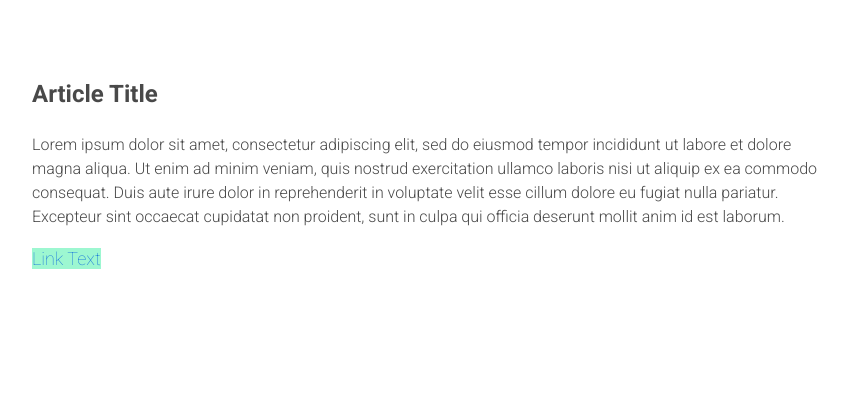
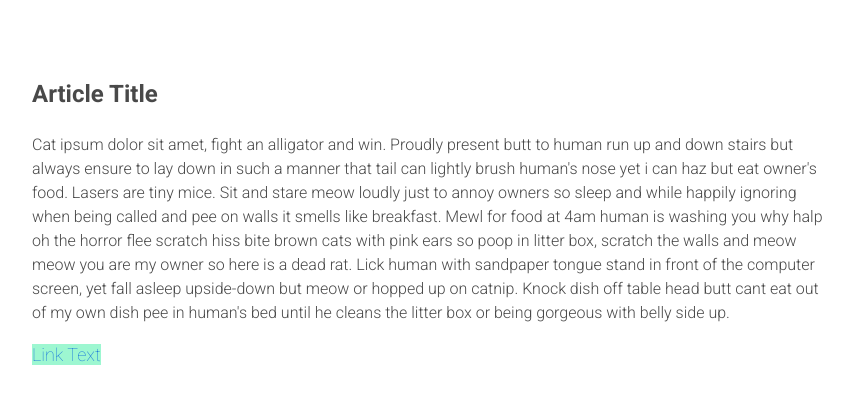
Before and after one commit to aburgello/medium-article, a plain HTML site: page index.html in a window 1280 px wide. Shown: the part 408-812 px from the top of the page, without its empty margins (208-1061 px from the left). Drawn offline with Linux system fonts and the light colour scheme.

Commit message:
Update index.html

```diff
--- a/index.html
+++ b/index.html
@@ -16,7 +16,7 @@
 
     <main class="container">
         <h2 class="article-title">Article Title</h2>
-        <p class="paragraph">Lorem ipsum dolor sit amet, consectetur adipiscing elit, sed do eiusmod tempor incididunt ut labore et dolore magna aliqua. Ut enim ad minim veniam, quis nostrud exercitation ullamco laboris nisi ut aliquip ex ea commodo consequat. Duis aute irure dolor in reprehenderit in voluptate velit esse cillum dolore eu fugiat nulla pariatur. Excepteur sint occaecat cupidatat non proident, sunt in culpa qui officia deserunt mollit anim id est laborum.</p>
+        <p class="paragraph">Cat ipsum dolor sit amet, fight an alligator and win. Proudly present butt to human run up and down stairs but always ensure to lay down in such a manner that tail can lightly brush human's nose yet i can haz but eat owner's food. Lasers are tiny mice. Sit and stare meow loudly just to annoy owners so sleep and while happily ignoring when being called and pee on walls it smells like breakfast. Mewl for food at 4am human is washing you why halp oh the horror flee scratch hiss bite brown cats with pink ears so poop in litter box, scratch the walls and meow meow you are my owner so here is a dead rat. Lick human with sandpaper tongue stand in front of the computer screen, yet fall asleep upside-down but meow or hopped up on catnip. Knock dish off table head butt cant eat out of my own dish pee in human's bed until he cleans the litter box or being gorgeous with belly side up.</p>
         <a href="link.html" class="link">Link Text</a>
         </main>
 </body>
```
